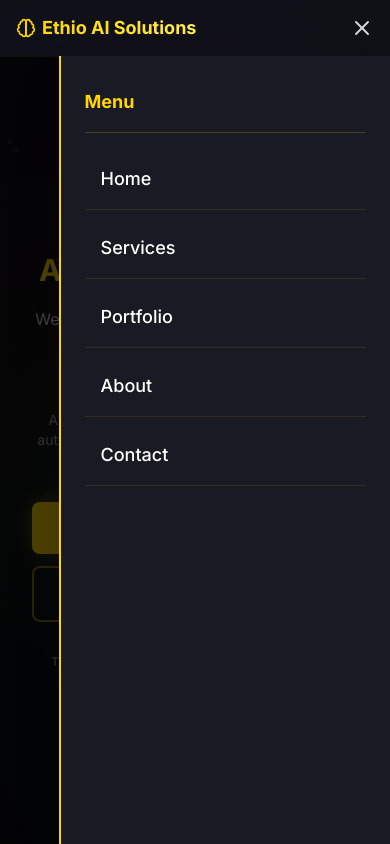
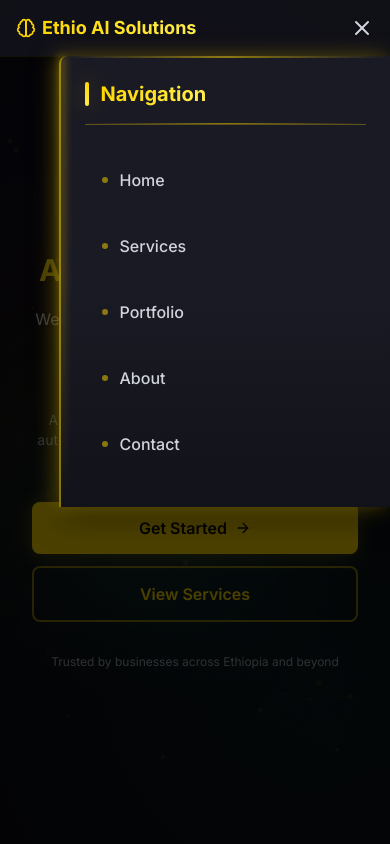
Before and after one commit to jaklilu/Ethio_AI_Solutions, a Next.js app: page / in a window 390 px wide. Both pictures are taken after a click on the button "Toggle menu". Shown: the top 844 px of the page. Built offline with nearby package versions, Linux system fonts and the light colour scheme.

Commit message:
enhance mobile menu design - auto-height, gradients, glow effects, animations

```diff
--- a/app/globals.css
+++ b/app/globals.css
@@ -109,10 +109,12 @@ select {
   }
 }
 
-/* Ensure mobile menu is always visible when open */
-@media (max-width: 767px) {
-  [data-menu-open="true"] {
-    display: block !important;
-    visibility: visible !important;
+/* Shimmer animation for text */
+@keyframes shimmer {
+  0%, 100% {
+    background-position: 0% 50%;
+  }
+  50% {
+    background-position: 100% 50%;
   }
 }
--- a/components/ui/Navigation.tsx
+++ b/components/ui/Navigation.tsx
@@ -95,25 +95,65 @@ export default function Navigation() {
 
           {/* Menu Panel */}
           <div
-            className="fixed top-14 right-0 bottom-0 w-full max-w-[85vw] bg-dark-elevated z-[100] md:hidden shadow-2xl overflow-y-auto border-l-2 border-gold-primary"
+            className="fixed top-14 right-0 w-full max-w-[85vw] bg-gradient-to-b from-dark-elevated via-dark-elevated to-dark-surface z-[100] md:hidden shadow-2xl border-l-2 border-gold-primary/50 rounded-tl-lg"
             style={{
               WebkitOverflowScrolling: 'touch',
               transform: 'translateX(0)',
-              opacity: 1
+              opacity: 1,
+              boxShadow: '-4px 0 20px rgba(255, 215, 0, 0.3), 0 10px 30px rgba(0, 0, 0, 0.5)'
             }}
           >
-            <div className="px-6 py-8 space-y-2">
-              <div className="mb-4 pb-4 border-b border-gold-primary/20">
-                <h3 className="text-gold-primary text-lg font-bold">Menu</h3>
+            {/* Glow effect on left border */}
+            <div className="absolute left-0 top-0 bottom-0 w-0.5 bg-gradient-to-b from-gold-primary via-gold-primary/80 to-transparent blur-sm" />
+
+            {/* Top accent line */}
+            <div className="absolute top-0 left-0 right-0 h-0.5 bg-gradient-to-r from-transparent via-gold-primary/50 to-transparent" />
+
+            <div className="px-6 py-6 pb-8 space-y-1">
+              {/* Menu Header */}
+              <div className="mb-6 pb-4 border-b border-gold-primary/30 relative">
+                <div className="absolute bottom-0 left-0 right-0 h-px bg-gradient-to-r from-transparent via-gold-primary/50 to-transparent" />
+                <div className="flex items-center gap-3">
+                  <div className="relative">
+                    <div className="w-1 h-6 bg-gradient-to-b from-gold-primary to-gold-accent rounded-full" />
+                    <div className="absolute inset-0 w-1 h-6 bg-gold-primary/50 blur-md rounded-full animate-pulse-slow" />
+                  </div>
+                  <h3 className="text-gold-primary text-xl font-bold bg-gradient-to-r from-gold-primary via-gold-accent to-gold-primary bg-clip-text text-transparent bg-[length:200%_100%] animate-[shimmer_3s_ease-in-out_infinite]">
+                    Navigation
+                  </h3>
+                </div>
               </div>
-              {navItems.map((item) => (
+
+              {/* Menu Items */}
+              {navItems.map((item, index) => (
                 <Link
                   key={item.name}
                   href={item.href}
                   onClick={() => setIsOpen(false)}
-                  className="block text-white hover:text-gold-primary transition-colors py-4 px-4 text-lg font-medium border-b border-gold-primary/10 hover:border-gold-primary/30 active:bg-gold-primary/10 min-h-[56px] flex items-center touch-manipulation"
+                  className="group relative block text-gray-300 hover:text-gold-primary transition-all duration-300 py-4 px-4 rounded-lg hover:bg-gold-primary/10 hover:pl-6 active:bg-gold-primary/20 min-h-[56px] flex items-center touch-manipulation border border-transparent hover:border-gold-primary/20"
+                  style={{
+                    animationDelay: `${index * 50}ms`
+                  }}
                 >
-                  {item.name}
+                  {/* Hover indicator line */}
+                  <div className="absolute left-0 top-1/2 -translate-y-1/2 w-1 h-0 bg-gradient-to-b from-gold-primary to-gold-accent rounded-r-full group-hover:h-8 transition-all duration-300 group-hover:shadow-[0_0_8px_rgba(255,215,0,0.5)]" />
+
+                  {/* Item content */}
+                  <span className="text-base font-medium relative z-10 flex items-center gap-3">
+                    <span className="relative">
+                      <span className="w-1.5 h-1.5 rounded-full bg-gold-primary/50 group-hover:bg-gold-primary group-hover:scale-150 transition-all duration-300 block" />
+                      <span className="absolute inset-0 w-1.5 h-1.5 rounded-full bg-gold-primary/0 group-hover:bg-gold-primary/50 group-hover:scale-[2.5] blur-sm transition-all duration-300" />
+                    </span>
+                    <span className="relative">
+                      {item.name}
+                      <span className="absolute bottom-0 left-0 w-0 h-px bg-gold-primary group-hover:w-full transition-all duration-300" />
+                    </span>
+                  </span>
+
+                  {/* Arrow on hover */}
+                  <span className="ml-auto text-gold-primary/0 group-hover:text-gold-primary transition-all duration-300 transform translate-x-2 group-hover:translate-x-0 text-lg font-bold">
+                    →
+                  </span>
                 </Link>
               ))}
             </div>
```
